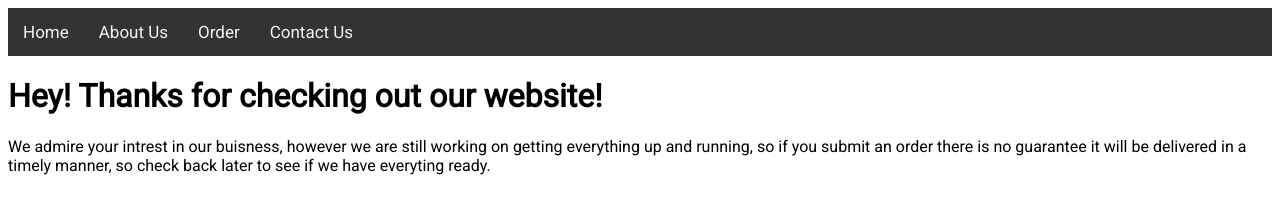
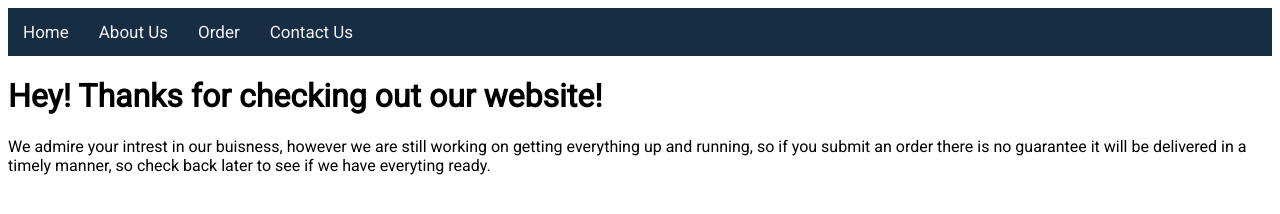
Before and after one commit to skyline3Dprinting/skyline3dprinting.github.io, a plain HTML site: page index.html in a window 1280 px wide. Drawn offline with Linux system fonts and the light colour scheme.

Commit message:
experimenting with css

```diff
--- a/styles.css
+++ b/styles.css
@@ -3,7 +3,7 @@ body {
 }
 
 .topnav {
-    background-color: #333;
+    background-color: #172d44;
     overflow: hidden;
 }
 
```
